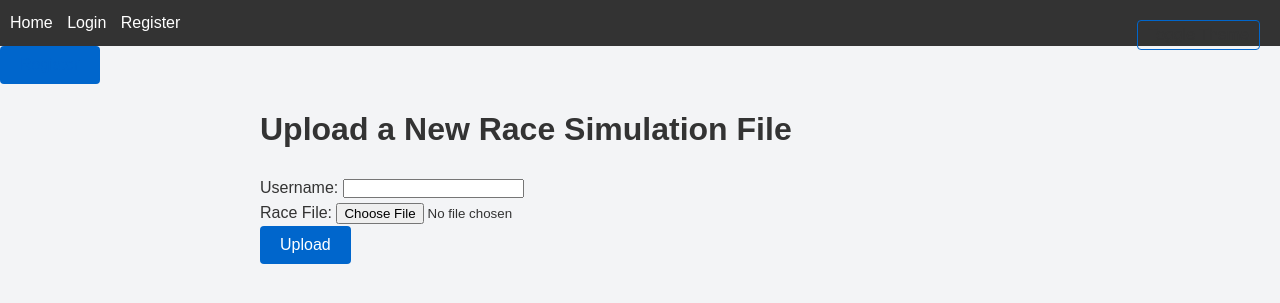
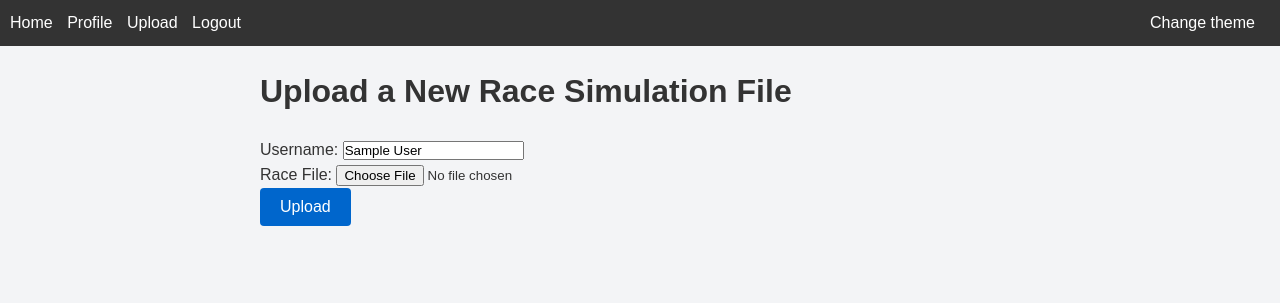
Before and after one commit to fossie08/hareandtortoise-webapp, a Flask app: page /upload in a window 1280 px wide. Shown: the top 303 px of the page. Run offline with Flask 3, Linux system fonts and the light colour scheme; the visitor is signed in with stand-in values (Sample User, id 1).

Commit message:
working sessions

```diff
--- a/app.py
+++ b/app.py
@@ -1,8 +1,9 @@
-from flask import Flask, render_template, request, redirect, url_for, jsonify
+from flask import Flask, render_template, request, redirect, url_for, jsonify, session
 from flask_sqlalchemy import SQLAlchemy
 from models import db, User, Race
 import json, os
 import csv
+from flask_session import Session
 from flask_login import LoginManager, UserMixin, login_user, logout_user, login_required, current_user
 from werkzeug.security import generate_password_hash  # At the top of app.py
 from werkzeug.security import check_password_hash  # Also import check_password_hash if not already
@@ -13,7 +14,9 @@ app.config['SQLALCHEMY_DATABASE_URI'] = 'sqlite:///database.db'
 app.config['UPLOAD_FOLDER'] = 'uploads'
 db.init_app(app)
 app.secret_key = "ureiqshyeiogveysogvweyrgvbeorvbehoqrvbhqervbhqewugfyewqtgr643tr5629341tr781023trygfugcfgyue7t91f1gtgte"
-
+app.config['PERMANENT_SESSION_LIFETIME'] = 1800
+app.config["SESSION_TYPE"] = "filesystem"
+Session(app)
 with app.app_context():
     db.create_all()  # Initialize the database
 
@@ -39,6 +42,7 @@ def login():
         # Validate the password
         if user and user.check_password(password):
             login_user(user)
+            session["name"] = username
             return redirect(url_for('index'))  # Redirect to homepage after successful login
         else:
             return "Invalid username or password."  # Show an error message if invalid
@@ -50,6 +54,7 @@ def login():
 @login_required
 def logout():
     logout_user()
+    session["name"] = None
     return redirect(url_for('index'))
 
 
@@ -144,4 +149,4 @@ def register():
     return render_template('register.html')
 
 if __name__ == '__main__':
-    app.run(debug=True)
+    app.run(debug=True, host="0.0.0.0")
--- a/static/style.css
+++ b/static/style.css
@@ -100,11 +100,9 @@ button:hover {
 /* Light/Dark Mode Toggle */
 #theme-toggle {
     position: absolute;
-    top: 20px;
-    right: 20px;
-    background: none;
-    color: var(--text-color);
-    border: 1px solid var(--accent-color);
+    top: 5px;
+    right: 5px;
+
     border-radius: 4px;
     padding: 5px 10px;
     cursor: pointer;
--- a/templates/base.html
+++ b/templates/base.html
@@ -10,12 +10,13 @@
 </head>
 <body>
     <!-- Loading Screen -->
-    <div id="loading-screen">Loading...</div>
+    <!--<div id="loading-screen">Loading...</div>-->
     <!-- Add this in templates/base.html, above the main content container -->
 <nav class="menubar">
     <a href="{{ url_for('index') }}">Home</a>
-    {% if 'username' in session %}
-        <a href="{{ url_for('user_profile', username=session['username']) }}">Profile</a>
+    <a id="theme-toggle">Change theme</a>
+    {% if session.name %}
+        <a href="{{ url_for('user_profile', username=session.name) }}">Profile</a>
         <a href="{{ url_for('upload_file') }}">Upload</a>
         <a href="{{ url_for('logout') }}">Logout</a>
     {% else %}
@@ -41,8 +42,6 @@
 </style>
 
     <!-- Theme Toggle Button -->
-    <button id="theme-toggle">Toggle Theme</button>
-    <button><a href="/register">Register</a></button>
 
     <!-- Main Content Container -->
     <div class="container">
--- a/templates/upload.html
+++ b/templates/upload.html
@@ -6,7 +6,7 @@
 {% block content %}
     <h1>Upload a New Race Simulation File</h1>
     <form action="{{ url_for('upload_file') }}" method="post" enctype="multipart/form-data">
-        Username: <input type="text" name="username" value="{{ session['username'] }}" readonly><br>
+        Username: <input type="text" name="username" value="{{ session.name }}" readonly><br>
         Race File: <input type="file" name="file" required><br>
         <button type="submit">Upload</button>
     </form>
```
